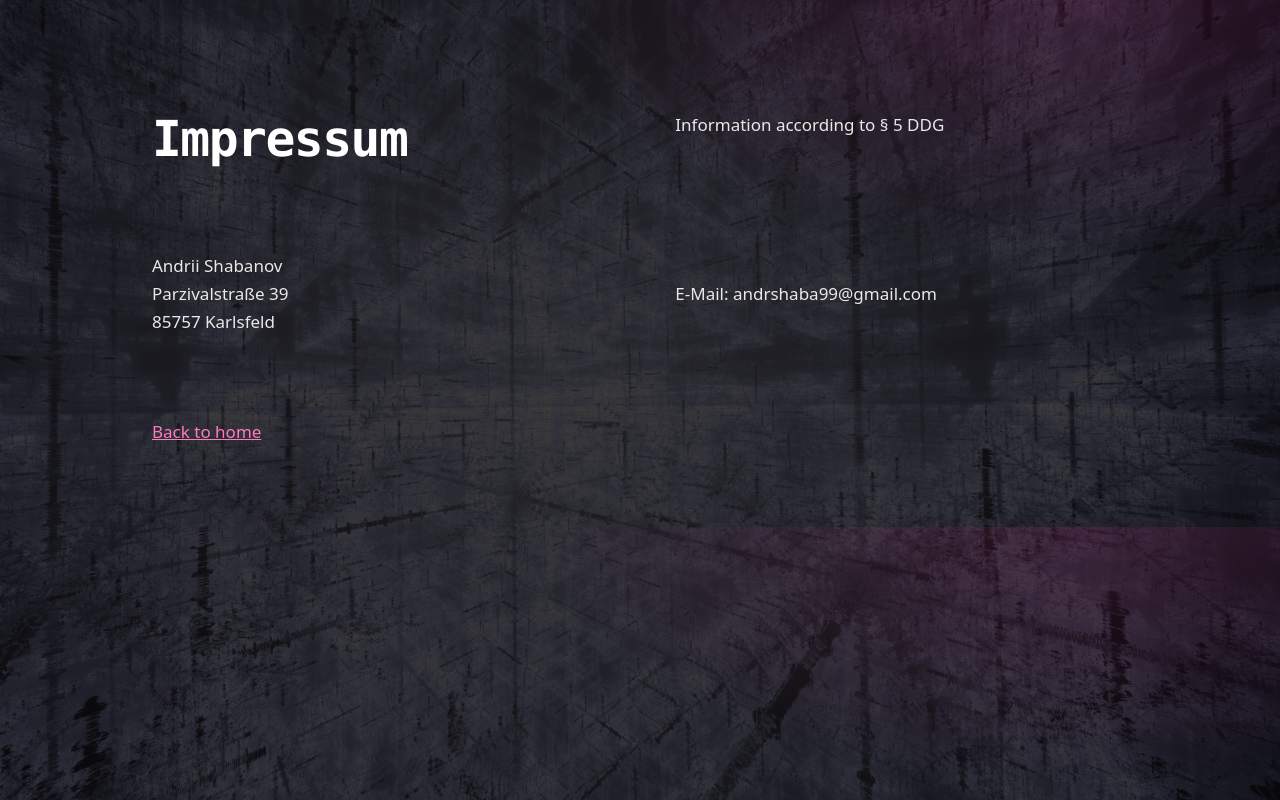
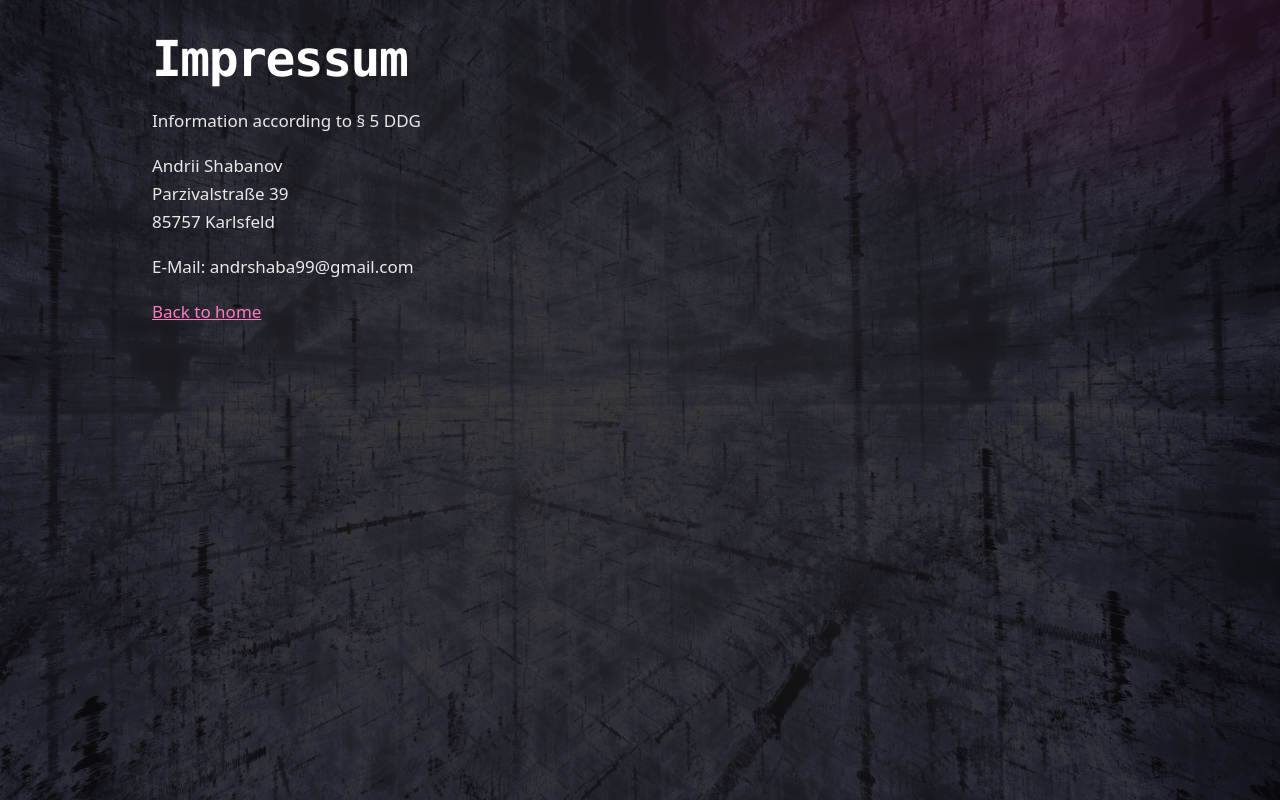
Before and after one commit to qwieswiee/qwieswiee.github.io, a plain HTML site: page impressum.html in a window 1280 px wide. Drawn offline with Linux system fonts and the light colour scheme.

Commit message:
Add files via upload

```diff
--- a/impressum.html
+++ b/impressum.html
@@ -7,7 +7,7 @@
   <link rel="stylesheet" href="style.css">
 </head>
 <body>
-  <main class="wrap hero">
+  <main class="wrap">
     <h1>Impressum</h1>
     <p>Information according to § 5 DDG</p>
     <p>Andrii Shabanov<br>Parzivalstraße 39<br>85757 Karlsfeld</p>
--- a/style.css
+++ b/style.css
@@ -12,7 +12,7 @@
 }
 * { box-sizing: border-box; }
 html { scroll-behavior: smooth; scroll-padding-top: 4.5rem; }
-body {
+body { min-height: 100vh;
   margin: 0;
   background:
     radial-gradient(50rem 24rem at 85% -4%, rgba(231, 46, 148, 0.14), transparent 70%),
@@ -101,7 +101,7 @@ a.card h3::after { content: " ↗"; color: var(--pink); }
 .site-footer a:hover { color: var(--pink); }
 
 /* plain pages (impressum) */
-main.wrap > h1 { margin-top: 3rem; }
+main.wrap { padding-top: 2rem; padding-bottom: 4rem; }
 
 @media (max-width: 52rem) {
   .hero { grid-template-columns: 1fr; gap: 2rem; padding-top: 2.5rem; padding-bottom: 2.5rem; }
```
